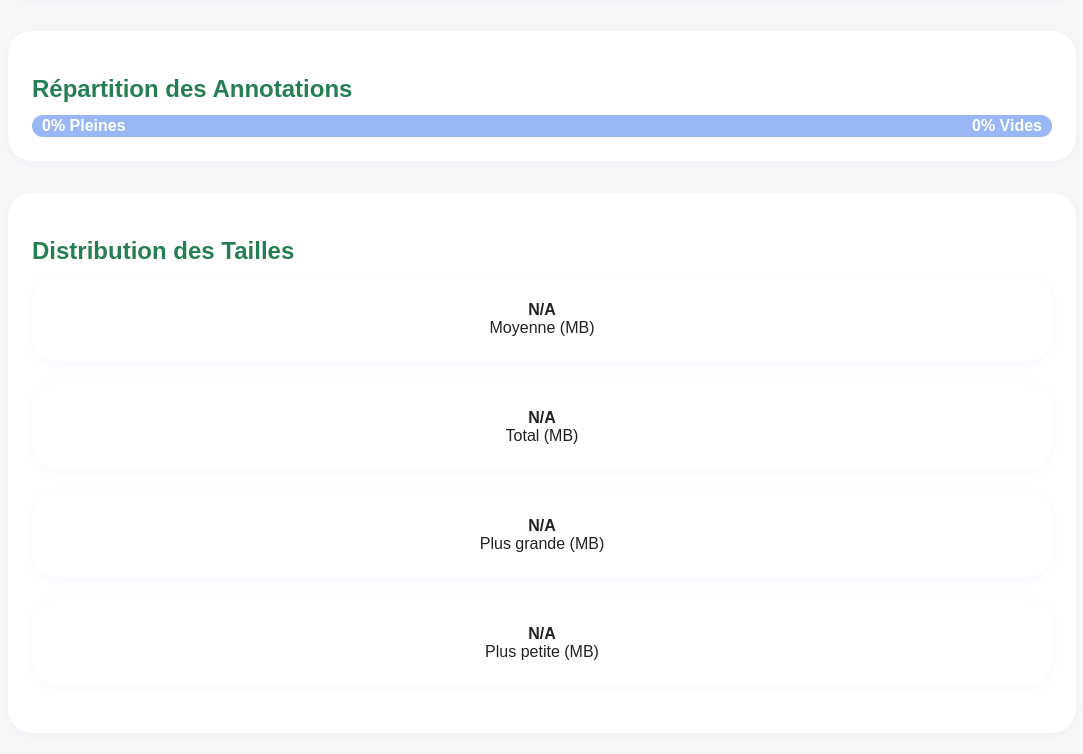
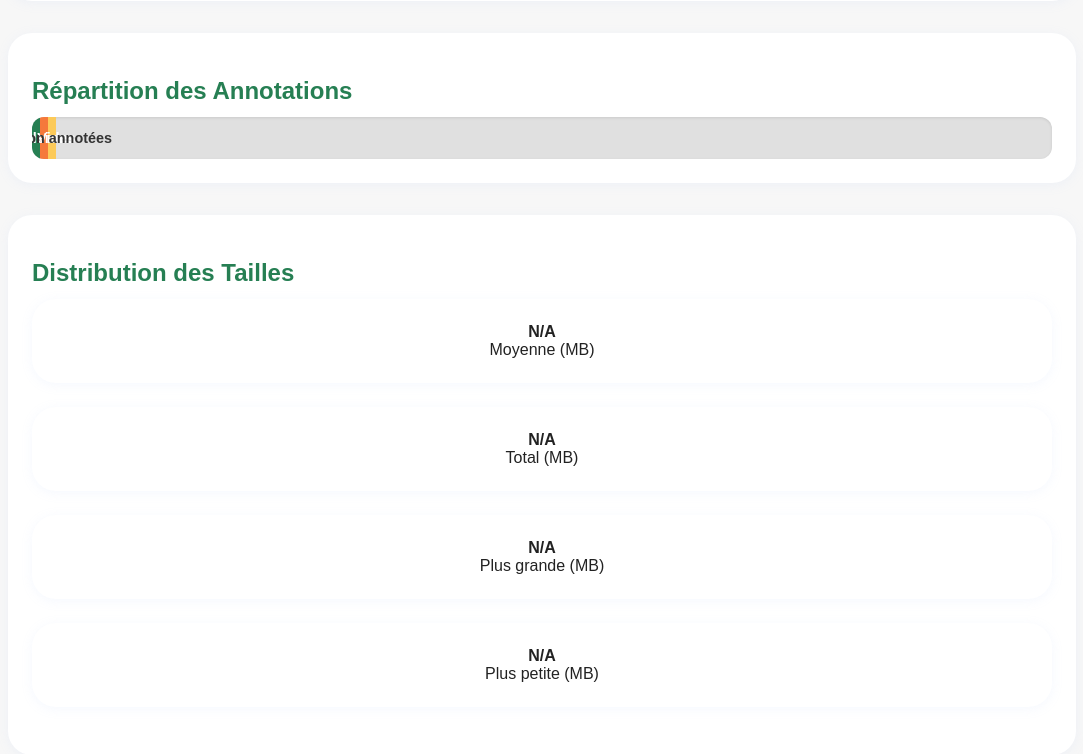
Before and after one commit to MarleyMnd/Wild_Dump_Prevention, a Django app: page / in a window 1280 px wide. Shown: the part 1585-2339 px from the top of the page, without its empty margins (98-1181 px from the left). Run offline with Django 4.2, Linux system fonts and the light colour scheme; data that the repository does not hold is empty.

Commit message:
petite modif css

```diff
--- a/static/interface/style.css
+++ b/static/interface/style.css
@@ -406,127 +406,61 @@ form select:focus {
     margin-bottom: 30px;
 }
 
-.stats-grid {
-    display: grid;
-    grid-template-columns: repeat(auto-fit, minmax(200px, 1fr));
-    gap: 20px;
-    margin-bottom: 30px;
+.annotation-bar {
+    display: flex;
+    border-radius: 12px;
+    overflow: hidden;
+    height: 42px;
+    font-size: 14px;
+    background: #e0e0e0;
+    box-shadow: inset 0 1px 3px rgba(0, 0, 0, 0.1);
+    position: relative;
 }
 
-.stat-card {
-    background: #f9f9f9;
-    padding: 20px;
-    border-radius: 8px;
-    border: 1px solid #ddd;
-    text-align: center;
+.bar-segment {
+    display: flex;
+    align-items: center;
+    justify-content: center;
+    font-weight: bold;
+    white-space: nowrap;
+    color: white;
+    height: 100%;
+    padding: 0 4px;
+    transition: width 0.5s ease;
+    position: relative;
 }
 
-.stat-number {
-    font-size: 2em;
-    font-weight: bold;
-    color: #333;
-    margin-bottom: 5px;
+.bar-segment span {
+    font-size: 0.9rem;
+    z-index: 2;
+    position: relative;
 }
 
-.stat-label {
-    color: #666;
-    font-size: 0.9em;
+.bar-segment.pleine {
+    background-color: var(--green);
 }
 
-.progress-section,
-.chart-section,
-.map-section {
-    background: #f9f9f9;
-    padding: 20px;
-    border-radius: 8px;
-    border: 1px solid #ddd;
-    margin-bottom: 30px;
+.bar-segment.vide {
+    background-color: var(--orange);
 }
 
-.progress-bar {
-    width: 100%;
-    height: 25px;
-    background: #eee;
-    border-radius: 12px;
-    overflow: hidden;
-    position: relative;
-    margin: 10px 0;
-}
-
-.progress-fill-pleines {
-    height: 100%;
-    background: #ff6b6b;
-    float: left;
-}
-
-.progress-fill-vides {
-    height: 100%;
-    background: #4ecdc4;
-    float: left;
-}
-
-.progress-labels {
-    display: flex;
-    justify-content: space-between;
-    font-size: 0.9em;
-    margin-top: 5px;
-}
-
-.file-size-stats {
-    display: grid;
-    grid-template-columns: repeat(auto-fit, minmax(150px, 1fr));
-    gap: 15px;
-    margin-top: 15px;
-}
-
-.size-stat {
-    text-align: center;
-    padding: 10px;
-    background: white;
-    border-radius: 5px;
-    border: 1px solid #ddd;
-}
-
-.images-table {
-    width: 100%;
-    border-collapse: collapse;
-    background: white;
-    border-radius: 8px;
-    overflow: hidden;
-    box-shadow: 0 2px 4px rgba(0, 0, 0, 0.1);
-}
-
-.images-table th,
-.images-table td {
-    padding: 12px;
-    text-align: left;
-    border-bottom: 1px solid #eee;
-}
-
-.images-table th {
-    background: #f5f5f5;
-    font-weight: bold;
+.bar-segment.non-annotee {
+    background-color: var(--yellow);
     color: #333;
 }
 
-.annotation-badge {
-    padding: 4px 8px;
-    border-radius: 4px;
-    font-size: 0.8em;
-    font-weight: bold;
-    color: white;
-}
-
-.badge-pleine {
-    background: #ff6b6b;
-}
-
-.badge-vide {
-    background: #4ecdc4;
-}
-
-.badge-non-annotee {
-    background: #ffa726;
+.bar-segment::after {
+    content: '';
+    position: absolute;
+    top: 0;
+    bottom: 0;
+    left: 0;
+    right: 0;
+    opacity: 0.2;
+    background: #000;
+    z-index: 1;
+    border-radius: 0;
+    display: none;
 }
 
 .pagination {
--- a/templates/interface/dashboard.html
+++ b/templates/interface/dashboard.html
@@ -38,17 +38,23 @@
         <canvas id="chartAnnotations" height="180"></canvas>
     </div>
 
-    <!-- Répartition des annotations -->
+   <!-- Répartition des annotations -->
     <div class="card mb-3">
         <h2>Répartition des Annotations</h2>
-        <div style="background: var(--blue); border-radius: 12px; height: 22px; width: 100%; position: relative; overflow: hidden;">
-            <div style="background: var(--green); width: {{ pourcentage_pleines }}%; height: 100%; border-radius: 12px 0 0 12px; float: left;"></div>
-            <div style="background: var(--orange); width: {{ pourcentage_vides }}%; height: 100%; float: left;"></div>
-            <div style="background: var(--yellow); width: {{ pourcentage_non_annotees }}%; height: 100%; float: left; border-radius: 0 12px 12px 0;"></div>
-            <span style="position: absolute; left: 10px; top: 2px; color: #fff; font-weight: 600;">{{ pourcentage_pleines }}% Pleines</span>
-            <span style="position: absolute; right: 10px; top: 2px; color: #fff; font-weight: 600;">{{ pourcentage_vides }}% Vides</span>
+        <div class="annotation-bar">
+            <div class="bar-segment pleine" style="width: {{ pourcentage_pleines }}%;">
+                <span>{{ pourcentage_pleines }}% Pleines</span>
+            </div>
+            <div class="bar-segment vide" style="width: {{ pourcentage_vides }}%;">
+                <span>{{ pourcentage_vides }}% Vides</span>
+            </div>
+            <div class="bar-segment non-annotee" style="width: {{ pourcentage_non_annotees }}%;">
+                <span>{{ pourcentage_non_annotees }}% Non annotées</span>
+            </div>
         </div>
     </div>
+
+
 
     <!-- Distribution des tailles -->
     <div class="card mb-3">
@@ -117,8 +123,8 @@
                     <td>{{ image.date_ajout|date:"d/m/Y H:i"|default:"N/A" }}</td>
                     <td>
                         {% if image.annotation == 'pleine' %}
-                        <span class="alert-success rounded p-2">Pleine</span> {% elif image.annotation == 'vide' %}
-                        <span class="alert-error rounded p-2">Vide</span> {% else %}
+                        <span class="alert-error rounded p-2">Pleine</span> {% elif image.annotation == 'vide' %}
+                        <span class="alert-success rounded p-2">Vide</span> {% else %}
                         <span class="alert rounded p-2">Non annotée</span> {% endif %}
                     </td>
                     <td>{{ image.taille_fichier|floatformat:2|default:"N/A" }} MB</td>
--- a/templates/interface/liste_images.html
+++ b/templates/interface/liste_images.html
@@ -10,8 +10,8 @@
             </div>
             <div class="mb-1">
                 <span class="badge
-              {% if image_annotation.annotation == 'pleine' %} alert-success
-              {% elif image_annotation.annotation == 'vide' %} alert-error
+              {% if image_annotation.annotation == 'pleine' %} alert-error
+              {% elif image_annotation.annotation == 'vide' %} alert-success
               {% else %} alert
               {% endif %}
               rounded p-1">
```
Also changed, not shown: other parts of static/interface/style.css (+55 -7 lines).
